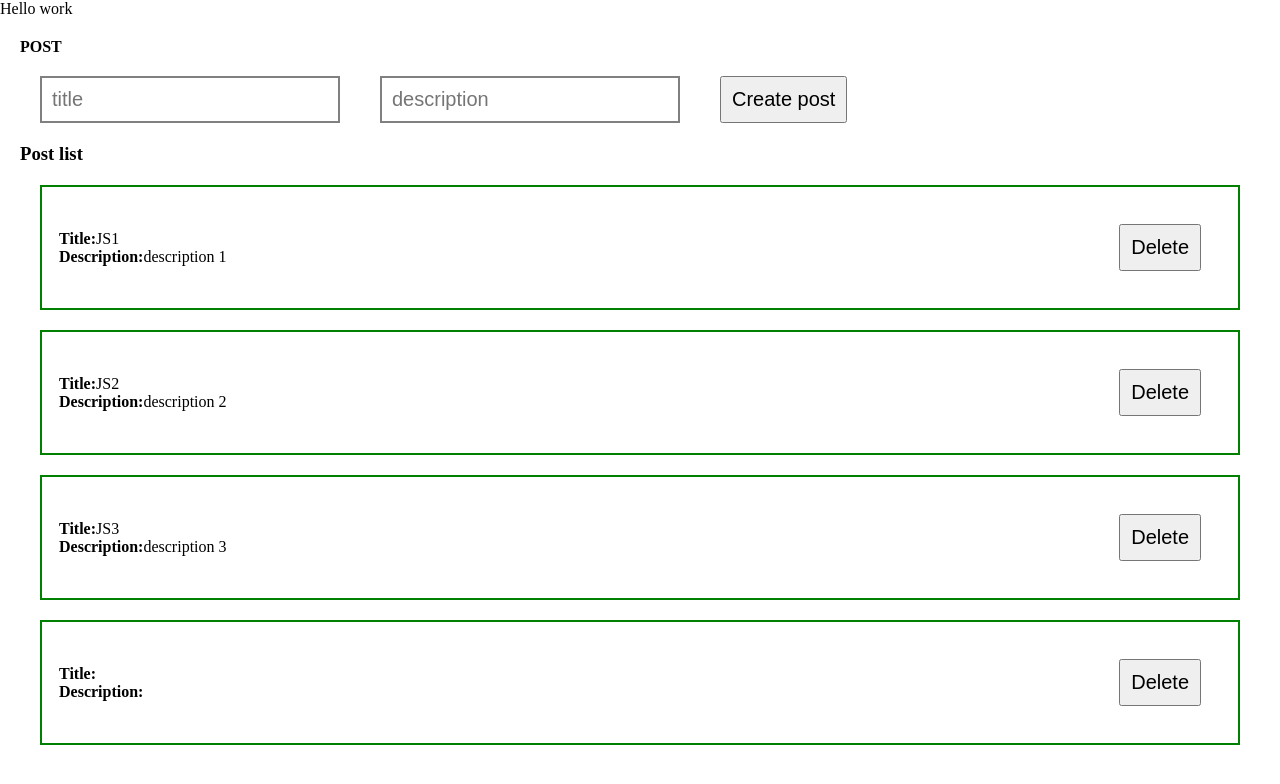
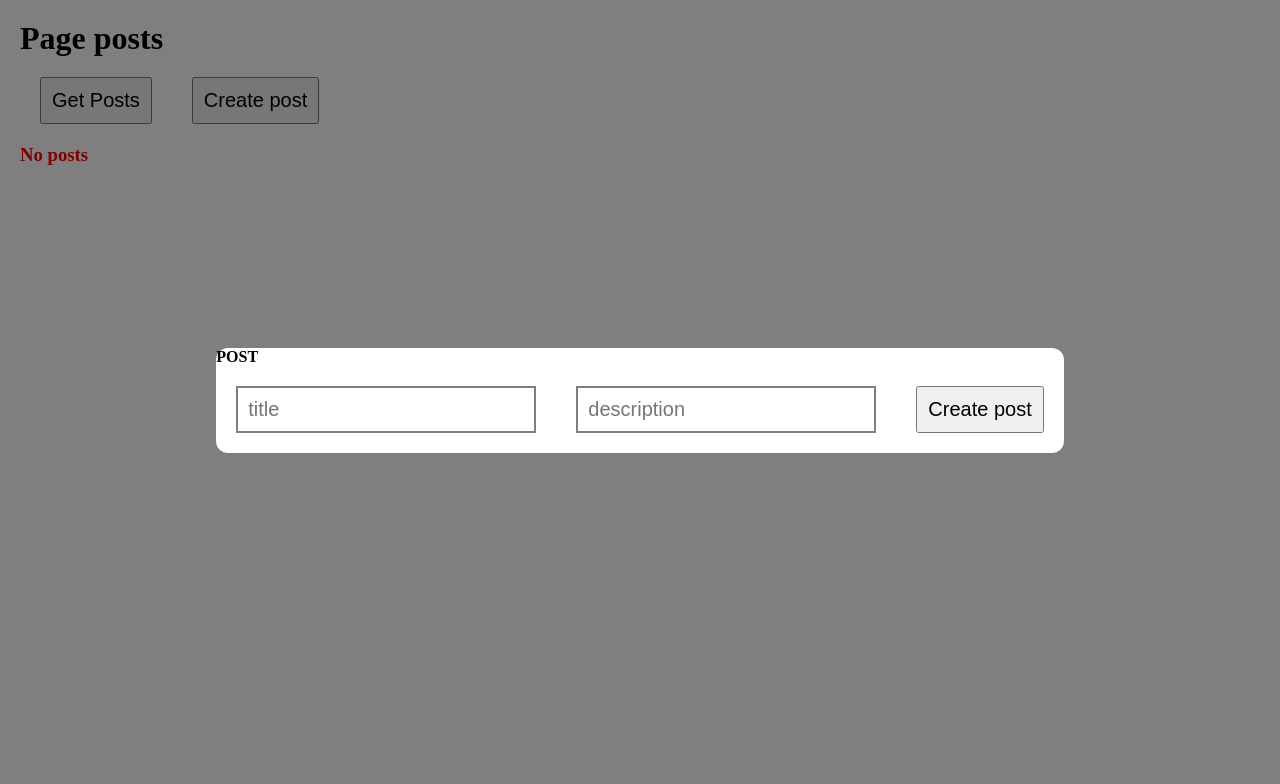
Before and after one commit to YuriyLaznyuk/vue-first, a Vue app: page / in a window 1280 px wide. Both pictures are taken after a click on the button "Create post". Shown: the top 784 px of the page. Built offline with nearby package versions, Linux system fonts and the light colour scheme.

Commit message:
feat: added axios posts

```diff
--- a/package.json
+++ b/package.json
@@ -8,6 +8,7 @@
     "lint": "vue-cli-service lint"
   },
   "dependencies": {
+    "axios": "^0.24.0",
     "core-js": "^3.6.5",
     "vue": "^3.0.0"
   },
--- a/src/App.vue
+++ b/src/App.vue
@@ -1,25 +1,30 @@
 <template>
-  Hello work
   <div class="app">
-    <post-form
-    @create="createPost"/>
-    <PostList
-        v-bind:posts="posts"
-        @remove="removePost"
-    />
-
-
+    <h1>Page posts</h1>
+    <!--    <input type="text" v-model.number="modificatorValue">-->
+    <MyButton @click="fetchPosts">Get Posts</MyButton>
+    <MyButton @click="showDialog">Create post</MyButton>
+    <MyDialog v-model:show.number="dialogVisible">
+      <post-form @create="createPost" />
+    </MyDialog>
+    <PostList v-bind:posts="posts" @remove="removePost" />
   </div>
 </template>
 <script>
 import PostForm from "./components/PostForm";
 import PostList from "./components/PostList";
+import MyDialog from "./components/UI/MyDialog";
+import MyButton from "./components/UI/MyButton";
+import axios from "axios";
 
 export default {
-  name: 'App',
+  name: "App",
 
   components: {
-    PostList, PostForm
+    MyButton,
+    MyDialog,
+    PostList,
+    PostForm,
   },
   //models
   data() {
@@ -27,12 +32,11 @@ export default {
       likes: 0,
       disLikes: 5,
       posts: [
-        {id: 1, title: 'JS1', body: 'description 1'},
-        {id: 2, title: 'JS2', body: 'description 2'},
-        {id: 3, title: 'JS3', body: 'description 3'},
+
       ],
-
-    }
+      dialogVisible: false,
+      modificatorValue: "",
+    };
   },
   methods: {
     addLike() {
@@ -56,18 +60,30 @@ export default {
     //
     // },
 
-    createPost(post){
-this.posts.push(post)
+    createPost(post) {
+      this.posts.push(post);
+      this.dialogVisible = false;
     },
-    removePost(post){
-      this.posts=this.posts.filter(elem=>elem.id!==post.id)
-    }
+    removePost(post) {
+      this.posts = this.posts.filter((elem) => elem.id !== post.id);
+    },
+    showDialog() {
+      this.dialogVisible = true;
+    },
 
+    async fetchPosts() {
+      try {
+        const resp = await axios.get(
+          "https://jsonplaceholder.typicode.com/posts?_limit=10"
+        );
+        this.posts=await resp.data
 
-  }
-
-
-}
+      } catch (e) {
+        console.log(e.message);
+      }
+    },
+  },
+};
 </script>
 
 <style>
@@ -75,12 +91,9 @@ this.posts.push(post)
   margin: 0;
   padding: 0;
   box-sizing: border-box;
-
 }
-
 
 .app {
   margin: 20px;
 }
-
 </style>
--- a/src/components/PostItem.vue
+++ b/src/components/PostItem.vue
@@ -1,15 +1,12 @@
 <template>
-  <div class="post" >
+  <div class="post">
     <div>
       <div><strong>Title:</strong>{{ post.title }}</div>
       <div><strong>Description:</strong>{{ post.body }}</div>
     </div>
     <div class="post__btns">
-      <MyButton
-          @click="$emit('remove',post)"
-      >Delete</MyButton>
+      <MyButton @click="$emit('remove', post)">Delete</MyButton>
     </div>
-
   </div>
 </template>
 
@@ -18,16 +15,14 @@
 export default {
   name: "PostItem",
   // components: {MyButton},
-  props:{
-    post:{
-      type:Object,
-      required:true
-    }
+  props: {
+    post: {
+      type: Object,
+      required: true,
+    },
   },
-  methods:{
-
-  }
-}
+  methods: {},
+};
 </script>
 
 <style scoped>
@@ -38,7 +33,5 @@ export default {
   display: flex;
   align-items: center;
   justify-content: space-between;
-
 }
-
 </style>
--- a/src/components/PostList.vue
+++ b/src/components/PostList.vue
@@ -1,14 +1,16 @@
 <template>
-<div>
+    <div v-if="posts.length > 0">
+<!--  <div v-show="posts.length > 0">-->
     <h3>Post list</h3>
     <post-item
       v-for="post in posts"
       :post="post"
       v-bind:key="post.id"
       @remove="$emit('remove', post)"
-
     />
   </div>
+    <h3 v-else style="color: red">No posts</h3>
+<!--  <h3 v-show="posts.length === 0" style="color: red">No posts</h3>-->
 </template>
 
 <script>
@@ -16,16 +18,14 @@ import PostItem from "./PostItem";
 
 export default {
   name: "PostList",
-  components: {PostItem},
-  props:{
-    posts:{
-      type:Array,
-      required:true
-    }
-  }
-
-}
+  components: { PostItem },
+  props: {
+    posts: {
+      type: Array,
+      required: true,
+    },
+  },
+};
 </script>
 
-<style scoped>
-</style>
+<style scoped></style>
--- a/src/components/UI/MyButton.vue
+++ b/src/components/UI/MyButton.vue
@@ -1,14 +1,13 @@
 <template>
-<button class="button">
-  <slot></slot>
-</button>
+  <button class="button">
+    <slot></slot>
+  </button>
 </template>
 
 <script>
 export default {
-  name: "MyButton"
-
-}
+  name: "MyButton",
+};
 </script>
 
 <style scoped>
--- /dev/null
+++ b/src/components/UI/MyDialog.vue
@@ -0,0 +1,46 @@
+<template>
+  <div class="dialog" v-if="show === true" @click.stop="hideDialog">
+    <div @click.stop class="dialog__container">
+      <slot></slot>
+    </div>
+  </div>
+</template>
+
+<script>
+export default {
+  name: "MyDialog",
+  props: {
+    show: {
+      type: Boolean,
+      default: false,
+    },
+  },
+  methods:{
+    hideDialog(){
+      this.$emit('update:show',false)
+    }
+  }
+
+};
+</script>
+
+<style scoped>
+.dialog {
+  position: fixed;
+  top: 0;
+  right: 0;
+  bottom: 0;
+  left: 0;
+  background: rgba(0, 0, 0, 0.5);
+  display: flex;
+  justify-content: center;
+  align-items: center;
+}
+.dialog__container{
+  margin: auto;
+  background: white;
+  border-radius: 12px;
+  min-height: 50px;
+  min-width: 300px;
+}
+</style>
--- a/src/components/UI/index.js
+++ b/src/components/UI/index.js
@@ -1,6 +1,5 @@
 import MyButton from "./MyButton";
 import MyInput from "./MyInput";
+import MyDialog from "./MyDialog";
 
-export default [
-    MyButton, MyInput
-]
+export default [MyButton, MyInput, MyDialog];
```
Also changed, not shown: 1 other file (tests, documents, lock files or other folders). Lines whose indentation alone changed are shown as unchanged.
